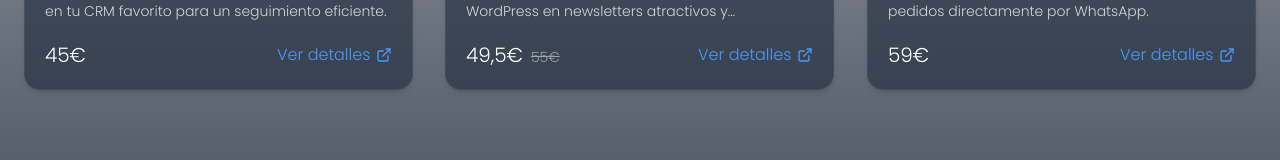
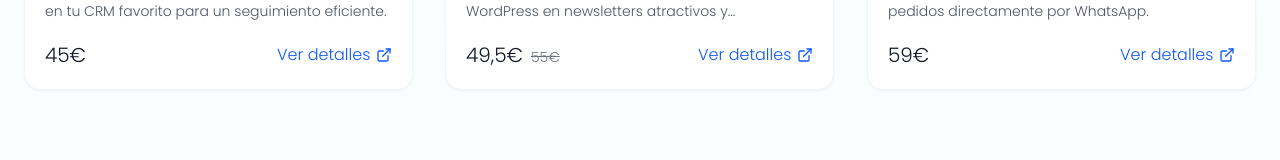
Before and after one commit to alexroda18/automatiza-sin-limitess, a React (Vite) app: page / in a window 1280 px wide. Shown: the part 2406-2566 px from the top of the page. Built offline with nearby package versions, Linux system fonts and the light colour scheme.

Commit message:
Reverted to edit 52725267-f956-444c-a353-0932a9c9bdb6: "Create CNAME"

```diff
--- a/src/components/AutomationCard.tsx
+++ b/src/components/AutomationCard.tsx
@@ -25,7 +25,7 @@ const AutomationCard: React.FC<AutomationCardProps> = ({
   const animationClass = `opacity-0 animate-scaleIn animate-delay-${delay}`;
 
   return (
-    <div className={`group relative bg-secondary/60 rounded-2xl overflow-hidden shadow-md border border-white/5 transition-all duration-300 hover:shadow-blue-500/20 hover:-translate-y-1 ${animationClass}`}>
+    <div className={`group relative bg-white rounded-2xl overflow-hidden shadow-sm border border-slate-100 transition-all duration-300 hover:shadow-md hover:shadow-blue-500/10 hover:-translate-y-1 ${animationClass}`}>
       <div className="relative aspect-[16/9] overflow-hidden">
         <img
           src={image}
@@ -42,20 +42,20 @@ const AutomationCard: React.FC<AutomationCardProps> = ({
       </div>
 
       <div className="p-5 space-y-3">
-        <h3 className="text-xl font-light text-white">{title}</h3>
-        <p className="text-gray-300 text-sm line-clamp-2">{description}</p>
+        <h3 className="text-xl font-light text-gray-900">{title}</h3>
+        <p className="text-gray-600 text-sm line-clamp-2">{description}</p>
 
         <div className="flex justify-between items-center pt-2">
           <div className="flex items-baseline gap-2">
-            <span className="text-xl font-light text-white">{discountedPrice.toLocaleString('es-ES')}€</span>
+            <span className="text-xl font-light text-gray-900">{discountedPrice.toLocaleString('es-ES')}€</span>
             {discount && (
-              <span className="text-sm text-gray-400 line-through">{price.toLocaleString('es-ES')}€</span>
+              <span className="text-sm text-gray-500 line-through">{price.toLocaleString('es-ES')}€</span>
             )}
           </div>
 
           <a
             href={link}
-            className="inline-flex items-center gap-1.5 font-light text-blue-400 hover:text-blue-300 transition-colors"
+            className="inline-flex items-center gap-1.5 font-light text-blue-600 hover:text-blue-700 transition-colors"
           >
             Ver detalles
             <ExternalLink size={16} />
@@ -63,7 +63,7 @@ const AutomationCard: React.FC<AutomationCardProps> = ({
         </div>
       </div>
 
-      <div className="absolute inset-0 pointer-events-none border-2 border-transparent opacity-0 transition-opacity group-hover:opacity-100 group-hover:border-blue-500/30 rounded-2xl"></div>
+      <div className="absolute inset-0 pointer-events-none border-2 border-transparent opacity-0 transition-opacity group-hover:opacity-100 group-hover:border-blue-500/10 rounded-2xl"></div>
     </div>
   );
 };
--- a/src/components/Layout.tsx
+++ b/src/components/Layout.tsx
@@ -9,7 +9,7 @@ interface LayoutProps {
 
 const Layout: React.FC<LayoutProps> = ({ children }) => {
   return (
-    <div className="flex flex-col min-h-screen bg-gradient-to-b from-background to-background/90">
+    <div className="flex flex-col min-h-screen bg-gradient-to-b from-white to-teal-50/30">
       <Navbar />
       <main className="flex-grow">
         {children}
--- a/src/index.css
+++ b/src/index.css
@@ -1,4 +1,3 @@
-
 @import url('https://fonts.googleapis.com/css2?family=Poppins:wght@200;300;400;500;600;700;800&display=swap');
 
 @tailwind base;
@@ -7,32 +6,32 @@
 
 @layer base {
   :root {
-    --background: 222 47% 11%;
-    --foreground: 210 40% 98%;
+    --background: 0 0% 100%;
+    --foreground: 222.2 84% 4.9%;
 
-    --card: 222 47% 11%;
-    --card-foreground: 210 40% 98%;
+    --card: 0 0% 100%;
+    --card-foreground: 222.2 84% 4.9%;
 
-    --popover: 222 47% 11%;
-    --popover-foreground: 210 40% 98%;
+    --popover: 0 0% 100%;
+    --popover-foreground: 222.2 84% 4.9%;
 
     --primary: 217 90% 52%;
     --primary-foreground: 210 40% 98%;
 
-    --secondary: 217 33% 17%;
-    --secondary-foreground: 210 40% 98%;
+    --secondary: 217 90% 95%;
+    --secondary-foreground: 217 90% 52%;
 
-    --muted: 217 33% 17%;
-    --muted-foreground: 215 20% 65%;
+    --muted: 210 40% 96.1%;
+    --muted-foreground: 215.4 16.3% 46.9%;
 
-    --accent: 217 33% 17%;
-    --accent-foreground: 210 40% 98%;
+    --accent: 217 90% 96%;
+    --accent-foreground: 217 90% 52%;
 
     --destructive: 0 84.2% 60.2%;
     --destructive-foreground: 210 40% 98%;
 
-    --border: 217 33% 17%;
-    --input: 217 33% 17%;
+    --border: 214.3 31.8% 91.4%;
+    --input: 214.3 31.8% 91.4%;
     --ring: 217 90% 52%;
 
     --radius: 0.75rem;
@@ -42,9 +41,9 @@
     --blue-foreground: 0 0% 100%;
 
     /* Hero Colors */
-    --hero-bg: 222 47% 11%;
-    --hero-foreground: 210 40% 98%;
-    --hero-secondary: 217 33% 17%;
+    --hero-bg: 240 100% 97%; /* #F0F3FF */
+    --hero-foreground: 0 0% 100%;
+    --hero-secondary: 217 80% 96%;
     --hero-highlight: 217 90% 52%;
   }
 
@@ -237,13 +236,4 @@
   .bg-hero-highlight {
     @apply bg-blue-500;
   }
-
-  /* Dark theme specific classes */
-  .dark-card {
-    @apply bg-secondary/50 backdrop-blur-sm border border-white/5 shadow-lg;
-  }
-
-  .dark-glassmorphism {
-    @apply backdrop-blur-xl bg-white/5 border border-white/10 shadow-lg;
-  }
 }
--- a/tailwind.config.ts
+++ b/tailwind.config.ts
@@ -1,4 +1,3 @@
-
 import type { Config } from "tailwindcss";
 
 export default {
@@ -102,15 +101,15 @@ export default {
 					900: '#7c2d12',
 				},
 				hero: {
-					bg: '#121826', // Dark hero background
-					foreground: '#ffffff',
-					secondary: '#1e293b',
-					highlight: '#3b82f6',
+					bg: '#F0F3FF',
+					foreground: '#000000',
+					secondary: '#f8fcfc',
+					highlight: '#34b4d4',
 				},
-				// Adding the card colors with updated dark tones
+				// Adding the card colors
 				cardColor: {
-					blue1: '#5b6af9',
-					blue2: '#4f43ff',
+					blue1: '#879AFF',
+					blue2: '#6161FF',
 					teal: '#24C4E6',
 					purple: '#673971',
 					pink: '#FF596D',
```
